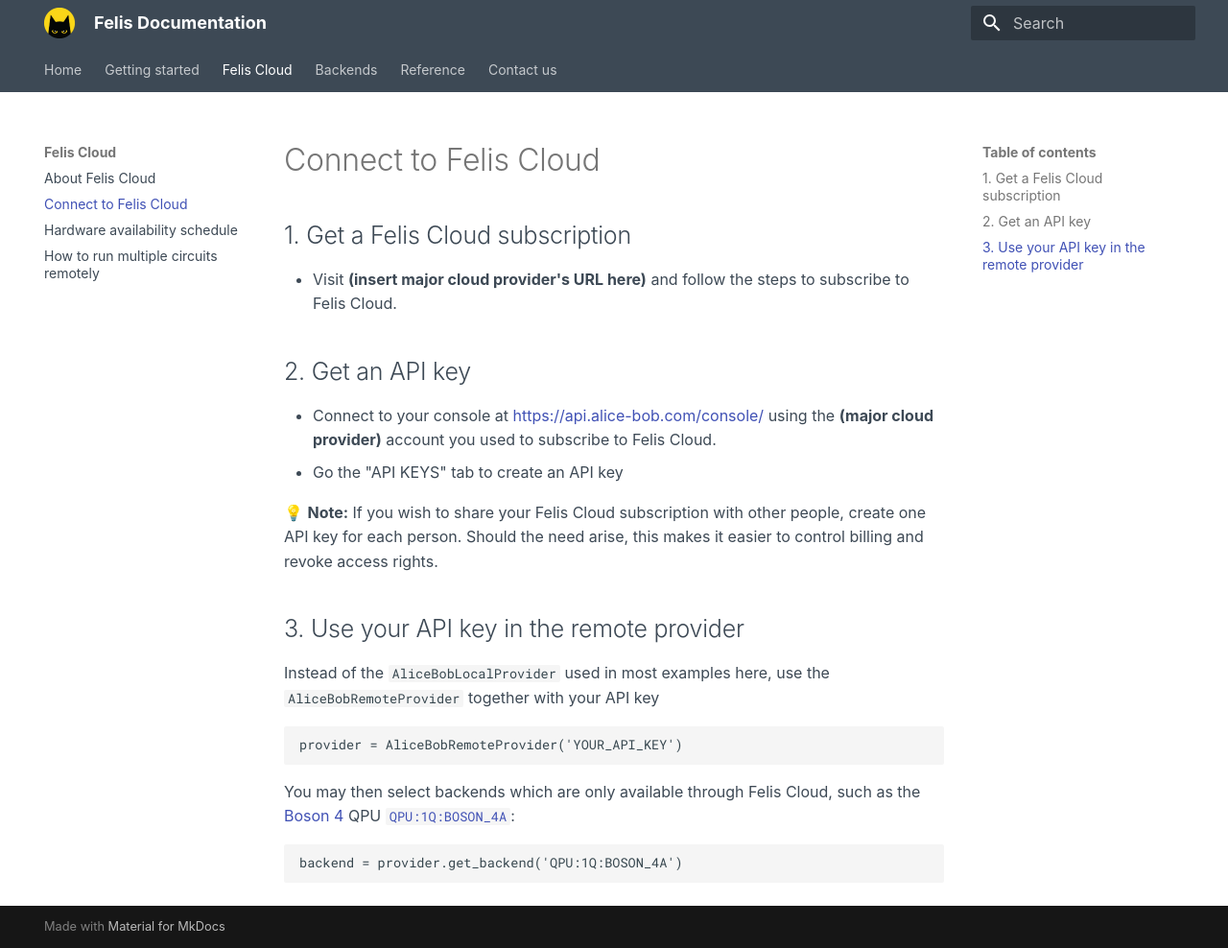
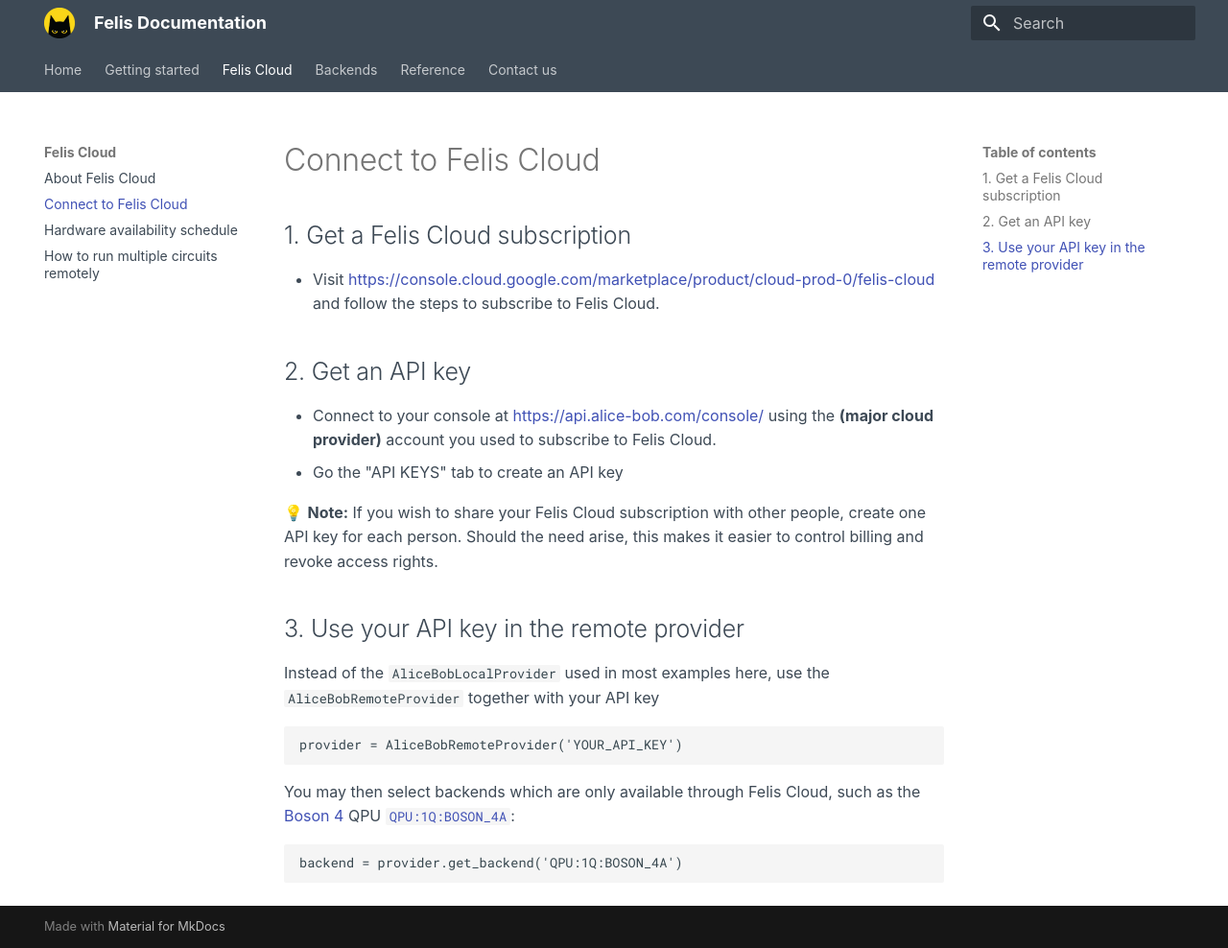
Before and after one commit to Alice-Bob-SW/felis, an MkDocs documentation site: the page built from docs/felis_cloud/connect_to_felis_cloud.md, in a window 1280 px wide and 988 px high. Shown: the whole window at 96% size. Built offline with MkDocs 1.6.1 and Material for MkDocs 9.7.7, drawn with Linux system fonts in a browser that asks for light colours.

Commit message:
Added Google URL

```diff
--- a/docs/felis_cloud/connect_to_felis_cloud.md
+++ b/docs/felis_cloud/connect_to_felis_cloud.md
@@ -2,7 +2,7 @@
 
 ## 1. Get a Felis Cloud subscription
 
-- Visit **(insert major cloud provider's URL here)** and follow the steps to subscribe to Felis Cloud.
+- Visit [https://console.cloud.google.com/marketplace/product/cloud-prod-0/felis-cloud](https://console.cloud.google.com/marketplace/product/cloud-prod-0/felis-cloud) and follow the steps to subscribe to Felis Cloud.
 
 ## 2. Get an API key
 
```
